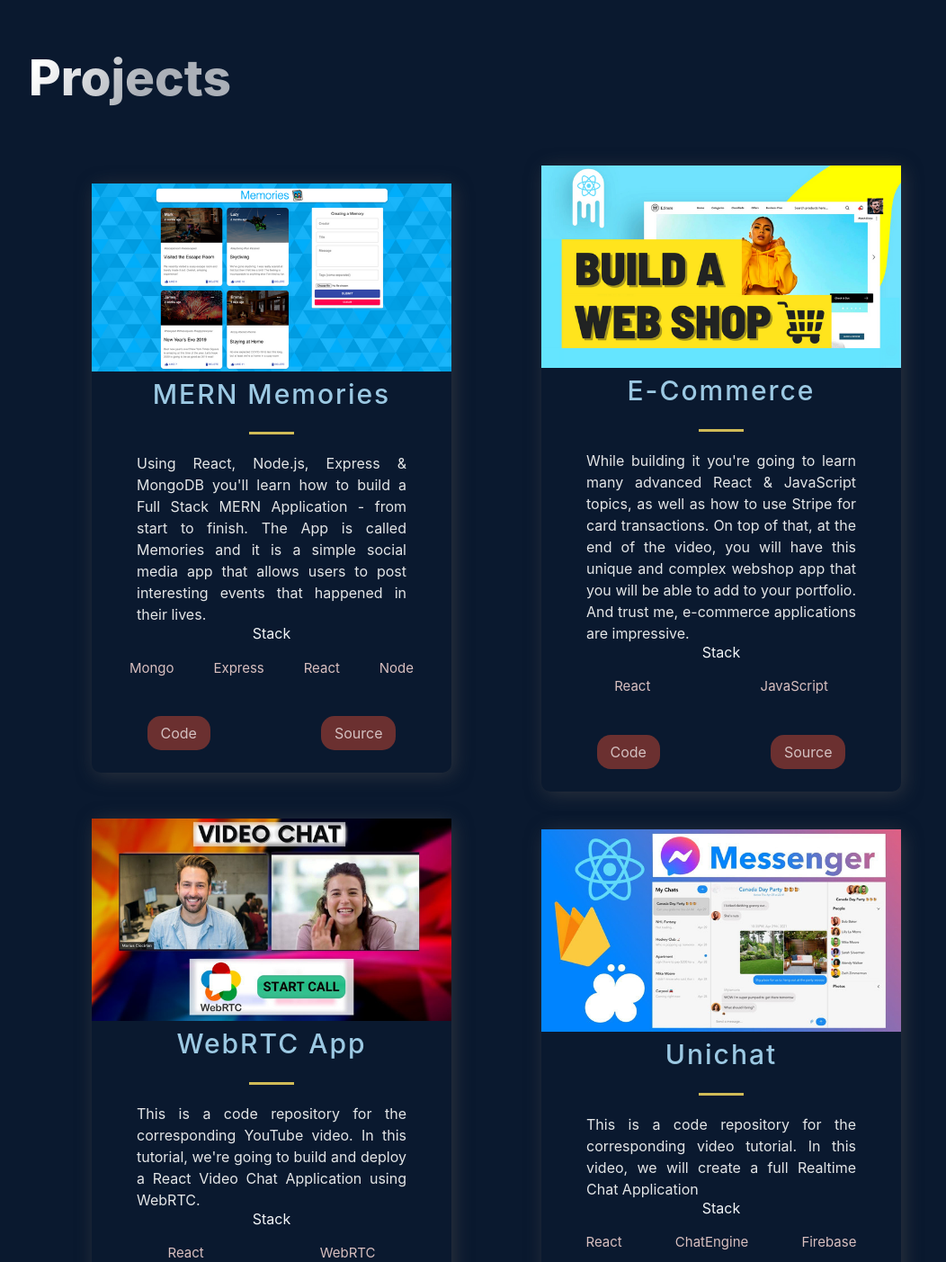
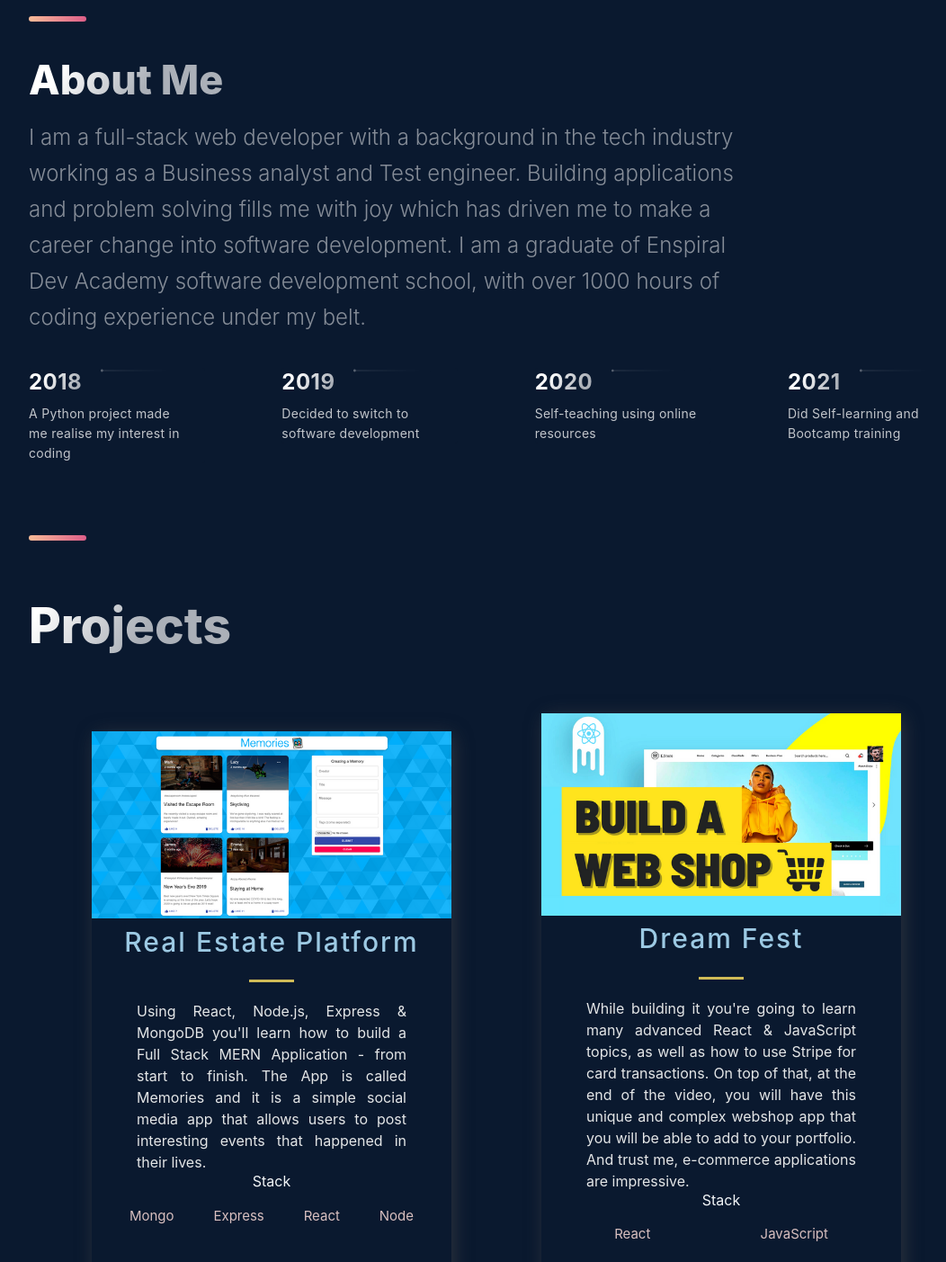
Before and after one commit to vimal-raj-nagarajan/Portfolio, a Next.js app: page / in a window 1280 px wide. Shown: the part 620-2023 px from the top of the page at 90% size, without its empty margins (88-1140 px from the left). Built offline with nearby package versions, Linux system fonts and the light colour scheme.

Commit message:
Add relevant content chnages

```diff
--- a/src/components/Acomplishments/Acomplishments.js
+++ b/src/components/Acomplishments/Acomplishments.js
@@ -12,6 +12,9 @@ const data = [
 
 const Acomplishments = () => (
   <Section>
+     <SectionDivider />
+     <br/>
+      <br/>
     <SectionTitle>Personal Accomplishments</SectionTitle>
     <Boxes>
       {data.map((card,index) => (
--- a/src/components/Acomplishments/AcomplishmentsStyles.js
+++ b/src/components/Acomplishments/AcomplishmentsStyles.js
@@ -24,6 +24,7 @@ export const Boxes = styled.div`
 
 export const Box = styled.div`
   background: #212D45;
+  opacity:0.8;
   border-radius: 12px;
   height: 144px;
   padding: 24px;
--- a/src/components/Footer/Footer.js
+++ b/src/components/Footer/Footer.js
@@ -20,7 +20,7 @@ const Footer = () => {
       <SocialIconsContainer>
         <CompanyContainer>
           {/* <Slogan></Slogan> */}
-          <Slogan>Copyright © 2021 - Created by Vimal with thanks to JavaScript Mastery</Slogan>
+          <Slogan>Copyright © 2021 - Created by Vimal with thanks to MOOCs</Slogan>
         </CompanyContainer>
         <SocialContainer>
         <SocialIcons href="https://github.com/vimal-raj-nagarajan" target="_blank">
--- a/src/components/Header/Header.js
+++ b/src/components/Header/Header.js
@@ -10,11 +10,16 @@ const Header = () =>  (
     <Div1>
       <Link href='/'>
         <a style={{display:"flex", alignItems:"center", color:"white",marginBottom:'20px'}}>
-          <DiAtom size="3rem"/> <Span>Portfolio</Span>
+          <DiAtom size="3rem"/> <Span>Vimal</Span>
         </a>
       </Link>
     </Div1>
     <Div2>
+      <li>
+        <Link href="#about">
+          <NavLink>About</NavLink>
+        </Link>
+      </li>
       <li>
         <Link href="#projects">
           <NavLink>Projects</NavLink>
@@ -23,11 +28,6 @@ const Header = () =>  (
       <li>
         <Link href="#tech">
           <NavLink>Technologies</NavLink>
-        </Link>
-      </li>
-      <li>
-        <Link href="#about">
-          <NavLink>About</NavLink>
         </Link>
       </li>
     </Div2>
--- a/src/components/Hero/Hero.js
+++ b/src/components/Hero/Hero.js
@@ -12,7 +12,7 @@ const Hero = () => (
         Full-stack developer
       </SectionTitle>
       <SectionText>
-      My main goal is to have a positive impact on whatever project I'm involved in.
+      I have a passion for creating robust web applications using latest technologies.
       </SectionText>
       <Button onClick={() => window.location = 'mailto:vimalraj.nagarajan@gmail.com'}>Contact Me</Button>
     </LeftSection>
--- a/src/components/Projects/Projects.js
+++ b/src/components/Projects/Projects.js
@@ -26,8 +26,8 @@ const Projects = () => (
             </TagList>
           </div>
           <UtilityList>
-            <ExternalLinks href={proj.visit}>Code</ExternalLinks>
-            <ExternalLinks href={proj.source}>Source</ExternalLinks>
+            <ExternalLinks href={proj.visit} target="_blank">Live Demo</ExternalLinks>
+            <ExternalLinks href={proj.source} target="_blank">Code</ExternalLinks>
           </UtilityList>
         </BlogCard>
       ))}
--- a/src/components/Technologies/Technologies.js
+++ b/src/components/Technologies/Technologies.js
@@ -10,7 +10,7 @@ const Technologies = () =>  (
     <br/>
     <SectionTitle>Technologies</SectionTitle>
     <SectionText>
-      I have worked in a range of technologies in the development world
+      I am profecient in a range of web technologies.
     </SectionText>
     <List>
       <ListItem>
--- a/src/components/TimeLine/TimeLine.js
+++ b/src/components/TimeLine/TimeLine.js
@@ -43,13 +43,16 @@ const Timeline = () => {
   }, []);
 
   return (
-    <Section id=''>
+    <Section id='about'>
+      <SectionDivider />
+      <br/>
+      <br/>
       <SectionTitle>About Me</SectionTitle>
       <SectionText>
       I am a full-stack web developer with a background in the tech industry working as a
       Business analyst and Test engineer. Building applications and problem solving fills me with joy which has driven me to make a career change into
       software development. I am a graduate of Enspiral Dev Academy software development school, with over 1000 hours of coding
-      experience under my belt
+      experience under my belt.
       </SectionText>
       <CarouselContainer ref={carouselRef} onScroll={handleScroll}>
         <>
@@ -113,7 +116,7 @@ const Timeline = () => {
           </CarouselButton>
         ))}
       </CarouselButtons>
-      <SectionDivider />
+
     </Section>
   );
 };
--- a/src/constants/constants.js
+++ b/src/constants/constants.js
@@ -1,46 +1,45 @@
 export const projects = [
   {
-    title: 'MERN Memories',
+    title: 'Real Estate Platform',
     description: "Using React, Node.js, Express & MongoDB you'll learn how to build a Full Stack MERN Application - from start to finish. The App is called Memories and it is a simple social media app that allows users to post interesting events that happened in their lives.",
       image: '/images/1.png',
       tags: ['Mongo', 'Express', 'React', 'Node'],
-    source: 'https://google.com',
+    source: 'https://github.com/vimal-raj-nagarajan',
     visit: 'https://google.com',
     id: 0,
   },
   {
-    title: 'E-Commerce',
+    title: 'Dream Fest',
     description:"While building it you're going to learn many advanced React & JavaScript topics, as well as how to use Stripe for card transactions. On top of that, at the end of the video, you will have this unique and complex webshop app that you will be able to add to your portfolio. And trust me, e-commerce applications are impressive.",
     image: '/images/2.png',
     tags: ['React', 'JavaScript'],
-    source: 'https://google.com',
+    source: 'https://github.com/vimal-raj-nagarajan',
     visit: 'https://google.com',
     id: 1,
   },
   {
-    title: 'WebRTC App',
+    title: 'KOIOS',
     description: "This is a code repository for the corresponding YouTube video. In this tutorial, we're going to build and deploy a React Video Chat Application using WebRTC.",
       image: '/images/3.jpg',
       tags: ['React', 'WebRTC'],
-    source: 'https://google.com',
+    source: 'https://github.com/vimal-raj-nagarajan',
     visit: 'https://google.com',
     id: 2,
   },
   {
-    title: 'Unichat',
+    title: 'Pizza Shop',
     description: "This is a code repository for the corresponding video tutorial. In this video, we will create a full Realtime Chat Application",
     image: '/images/4.jpg',
     tags: ['React', 'ChatEngine', 'Firebase'],
-    source: 'https://google.com',
+    source: 'https://github.com/vimal-raj-nagarajan',
     visit: 'https://google.com',
     id: 3,
   },
 ];
 
 export const TimeLineData = [
-  { year: 2017, text: 'Started my journey', },
-  { year: 2018, text: 'Worked as a freelance developer', },
-  { year: 2019, text: 'Founded JavaScript Mastery', },
-  { year: 2020, text: 'Shared my projects with the world', },
-  { year: 2021, text: 'Started my own platform', },
+  { year: 2018, text: 'A Python project made me realise my interest in coding', },
+  { year: 2019, text: 'Decided to switch to software development', },
+  { year: 2020, text: 'Self-teaching using online resources', },
+  { year: 2021, text: 'Did Self-learning and Bootcamp training', }
 ];
--- a/src/pages/index.js
+++ b/src/pages/index.js
@@ -14,9 +14,9 @@ const Home = () => {
         <Hero />
         <SVGFile />
       </Section>
+      <Timeline />
       <Projects />
       <Technologies />
-      <Timeline />
       <Acomplishments />
     </Layout>
   );
--- a/src/styles/GlobalComponents/index.js
+++ b/src/styles/GlobalComponents/index.js
@@ -85,7 +85,7 @@ export const SectionDivider = styled.div`
   background-color: #fff;
   background: ${(props) => props.colorAlt ?
     'linear-gradient(270deg, #F46737 0%, #945DD6 100%)' :
-    'linear-gradient(270deg, #13ADC7 0%, #945DD6 100%)'};
+    'linear-gradient(270deg, #DD5E89 0%, #f7bb97 100%)'};
 
     margin: ${(props) => props.divider ? "4rem 0" : "" };
 
```
